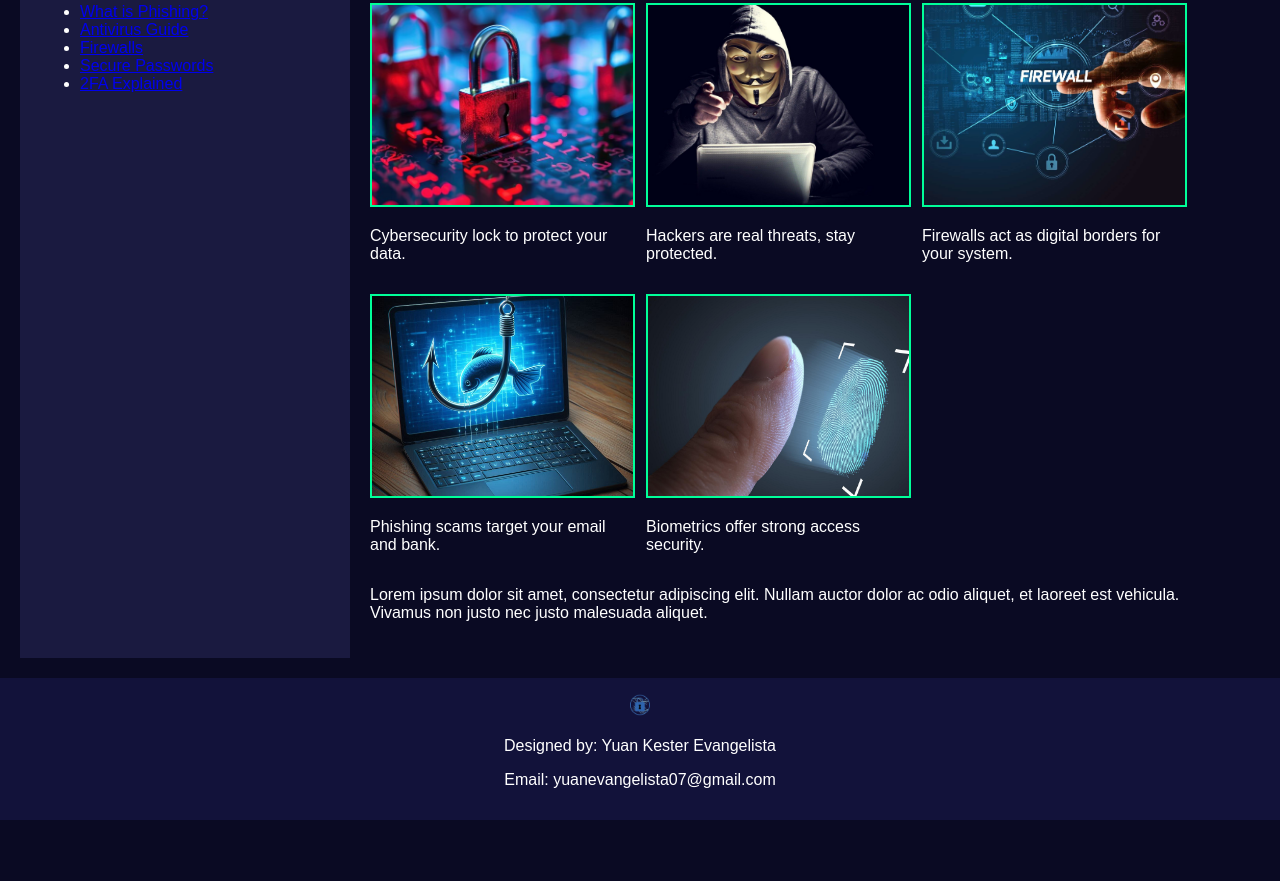
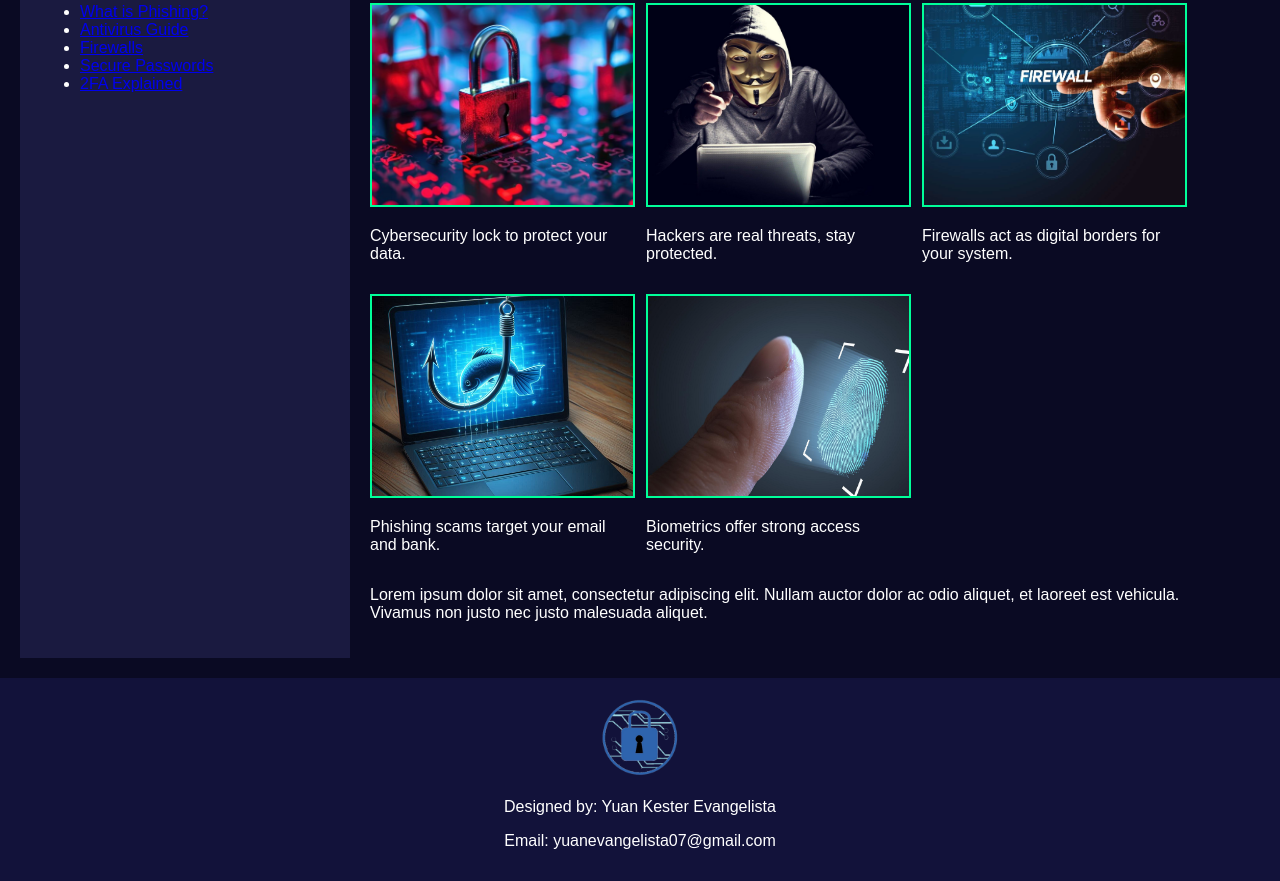
Before and after one commit to yunohhh1/CyberGuard, a plain HTML site: page index.html in a window 1280 px wide. Shown: the part 348-1229 px from the top of the page. Before the commit the page ends 1168 px from the top, so only its background shows below. Drawn offline with Linux system fonts and the light colour scheme.

Commit message:
Update style.css

```diff
--- a/style.css
+++ b/style.css
@@ -73,5 +73,7 @@ body {
     }
 
     .logo-footer {
-    width: 40px;
+    width: 150px;
+    height: auto;
+    vertical-align: middle;
     }
```
